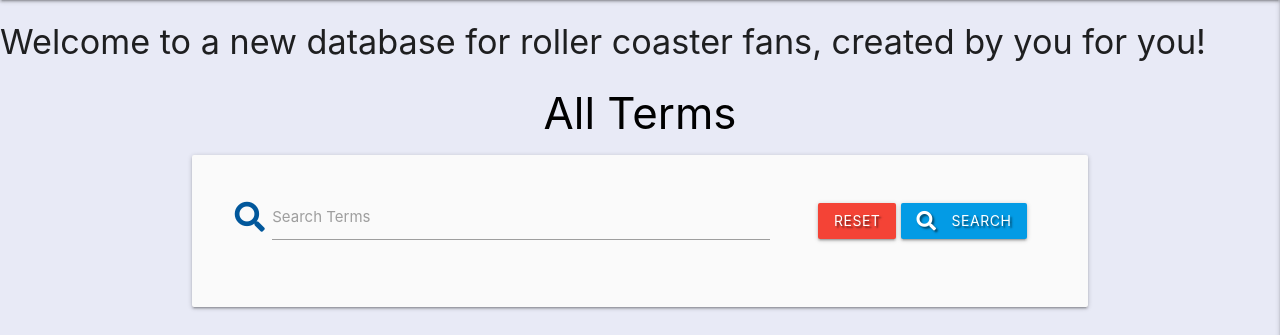
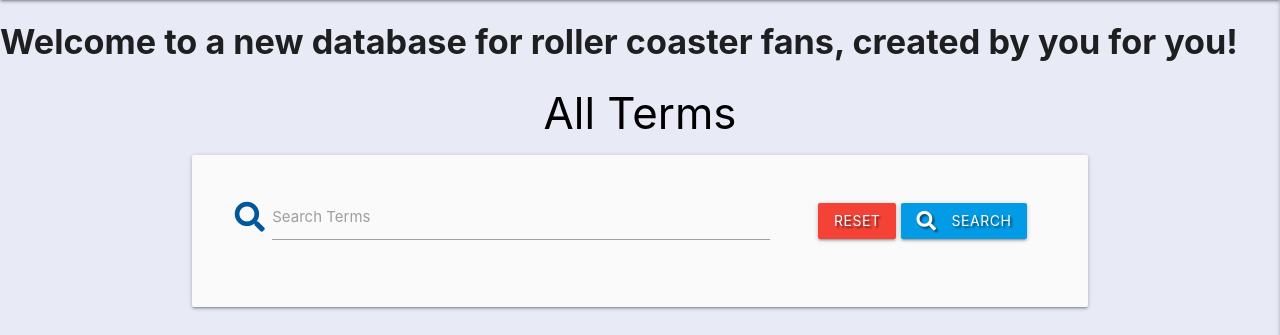
Before and after one commit to Code-Institute-Submissions/Milestone-Project-3-Roller-Coaster, a Flask app: page / in a window 1280 px wide. Shown: the part 64-399 px from the top of the page. Run offline with Flask 2, Linux system fonts and the light colour scheme; data that the repository does not hold is empty; some libraries are stand-ins or nearby versions.

Commit message:
Make h4 bold text

```diff
--- a/static/css/style.css
+++ b/static/css/style.css
@@ -18,3 +18,7 @@
 body{
     background-color:#e8eaf6 ;
 }
+
+h4{
+    font-weight: bold;
+}
--- a/templates/terms.html
+++ b/templates/terms.html
@@ -28,7 +28,7 @@
                     <div class="col s3">
                         <i class="fas fa-caret-down"></i>
                         {% if session.user|lower == term.created_by|lower %}
-                        <a href="{{ url_for('delete_term', term_id=term._id) }}" class="btn-small green accent-4">Done</a>
+                        <a href="{{ url_for('delete_term', term_id=term._id) }}" class="btn-small green accent-4">Delete</a>
                         <a href="{{ url_for('edit_term', term_id=term._id) }}" class="btn-small light-blue lighten-1">Edit</a>
                         {% endif %}
                     </div>
```
